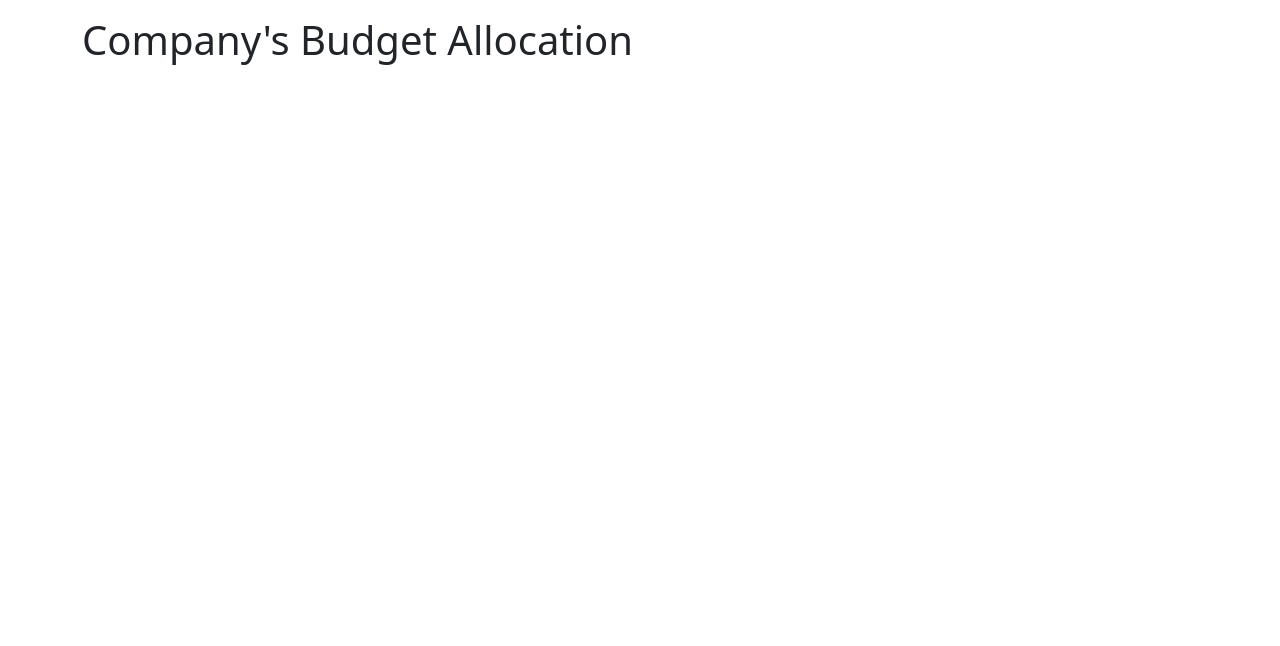
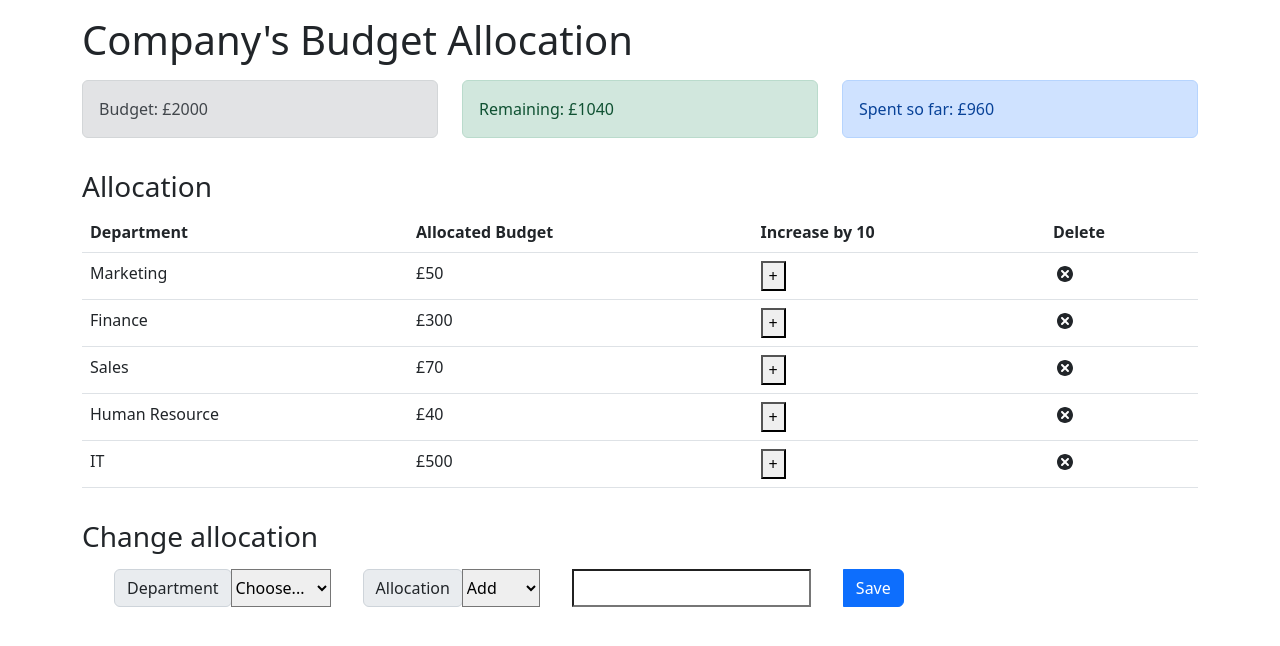
Before and after one commit to Christasber/Budget-Allocation-Application, a React (Create React App) app: page / in a window 1280 px wide. Shown: the top 646 px of the page. Built offline with nearby package versions, Linux system fonts and the light colour scheme.

Commit message:
Update App.js

```diff
--- a/src/App.js
+++ b/src/App.js
@@ -1,35 +1,44 @@
 import React from 'react';
-
 import 'bootstrap/dist/css/bootstrap.min.css';
 
-//Code to import Budget.js
+import { AppProvider } from './context/AppContext';
 import Budget from './components/Budget';
+import ExpenseTotal from './components/ExpenseTotal';
+import ExpenseList from './components/ExpenseList';
+import AllocationForm from './components/AllocationForm';
+import RemainingBudget from './components/Remaining';
 
-// Add code to import the other components here under
-
-
-import { AppProvider } from './context/AppContext';
 const App = () => {
     return (
         <AppProvider>
             <div className='container'>
                 <h1 className='mt-3'>Company's Budget Allocation</h1>
-                    <div className='row mt-3'>
-                        {/* Add Budget component here under */}
-
-                        {/* Add Remaining component here under */}
-
-                        {/* Add ExpenseTotal component here under */}
-
-                        {/* Add ExpenseList component here under */}
-
-                        {/* Add ExpenseItem component here under */}
-
-                        {/* Add AllocationForm component here under */}
-
+                <div className='row mt-3'>
+                    <div className='col-sm'>
+                        <Budget />
+                    </div>
+                    <div className='col-sm'>
+                        <RemainingBudget />
+                    </div>
+                    <div className='col-sm'>
+                        <ExpenseTotal />
+                    </div>
+                </div>
+                <h3 className='mt-3'>Allocation</h3>
+                <div className='row '>
+                    <div className='col-sm'>
+                        <ExpenseList />
+                    </div>
+                </div>
+                <h3 className='mt-3'>Change allocation</h3>
+                <div className='row mt-3'>
+                    <div className='col-sm'>
+                        <AllocationForm/>
+                    </div>
                 </div>
             </div>
         </AppProvider>
     );
 };
+
 export default App;
```
